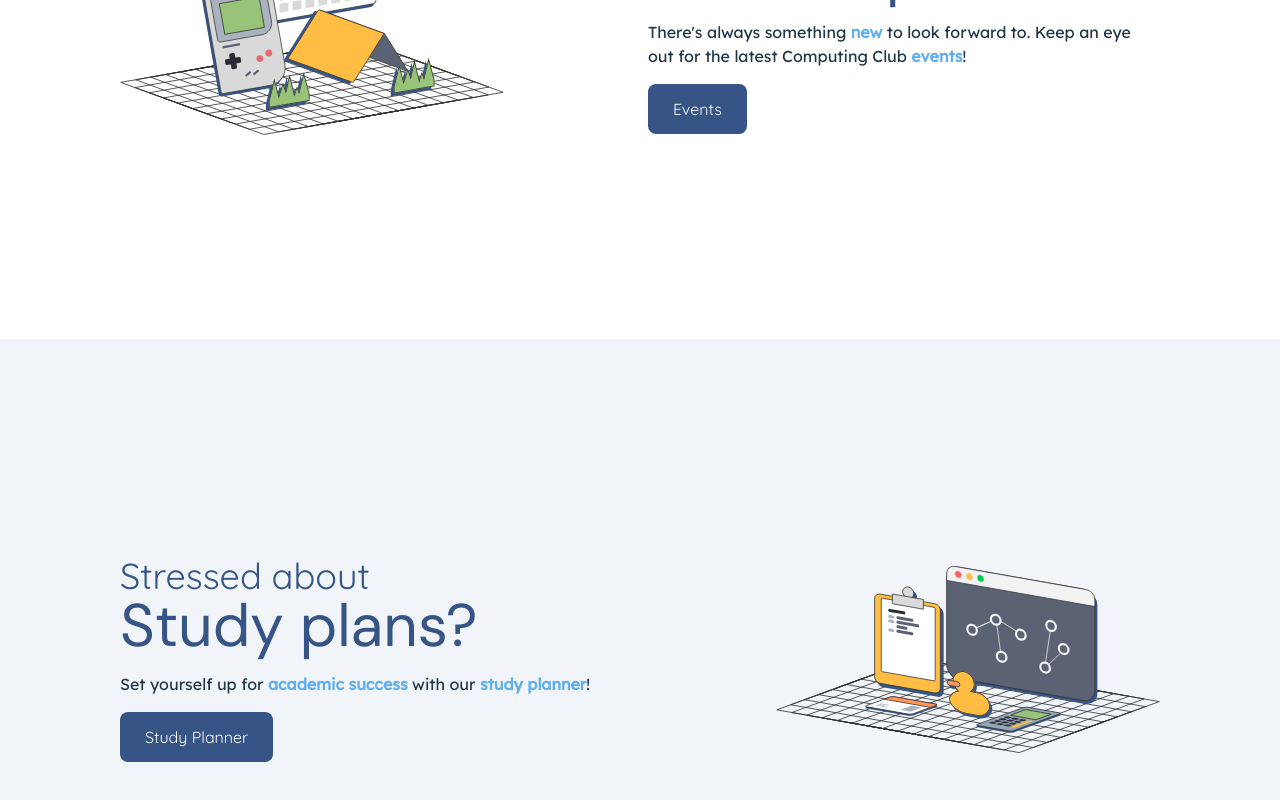
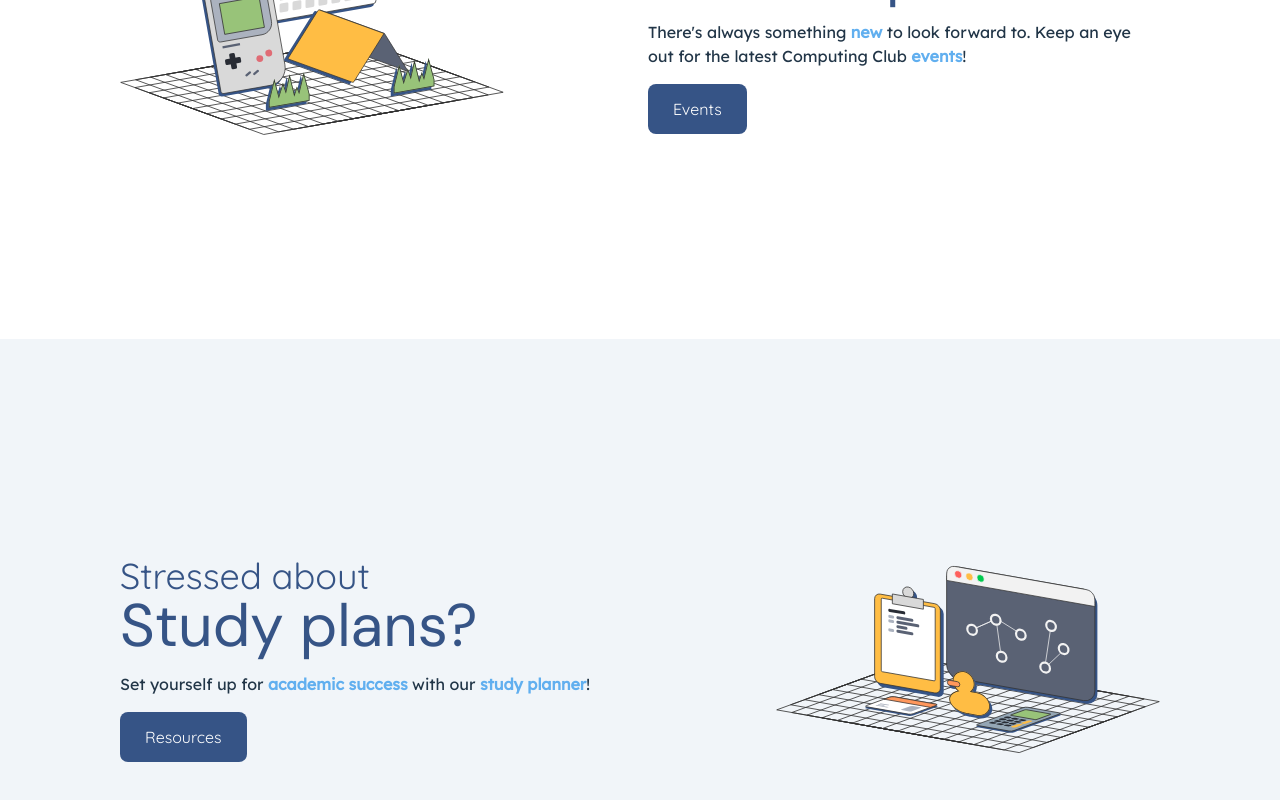
Before and after one commit to NUSComputingDev/comclub-website-2024, a React (Vite) app: page / in a window 1280 px wide. Shown: the part 1021-1821 px from the top of the page. Built offline with nearby package versions, Linux system fonts and the light colour scheme.

Commit message:
KAN-20 Fix link button bug

```diff
--- a/src/pages/home/index.css
+++ b/src/pages/home/index.css
@@ -54,7 +54,7 @@ section {
   ;
 }
 
-.section-description>button {
+.section-description>*>button {
   @apply
     mt-4
     px-6
--- a/src/pages/home/index.tsx
+++ b/src/pages/home/index.tsx
@@ -29,9 +29,9 @@ function Home() {
             There&#39;s always something <span>new</span> to look forward to.
             Keep an eye out for the latest Computing Club <span>events</span>!
           </p>
-          <button>
-            <Link to='./'>Events</Link>
-          </button>
+          <Link to='./events'>
+            <button>Events</button>
+          </Link>
         </div>
       </section>
 
@@ -45,9 +45,9 @@ function Home() {
             Set yourself up for <span>academic success</span> with our
             <span> study planner</span>!
           </p>
-          <button>
-            <Link to='./'>Study Planner</Link>
-          </button>
+          <Link to='./resources'>
+            <button>Resources</button>
+          </Link>
         </div>
         <img src='planner_graphic.svg' className='section-graphic'></img>
       </section>
```
